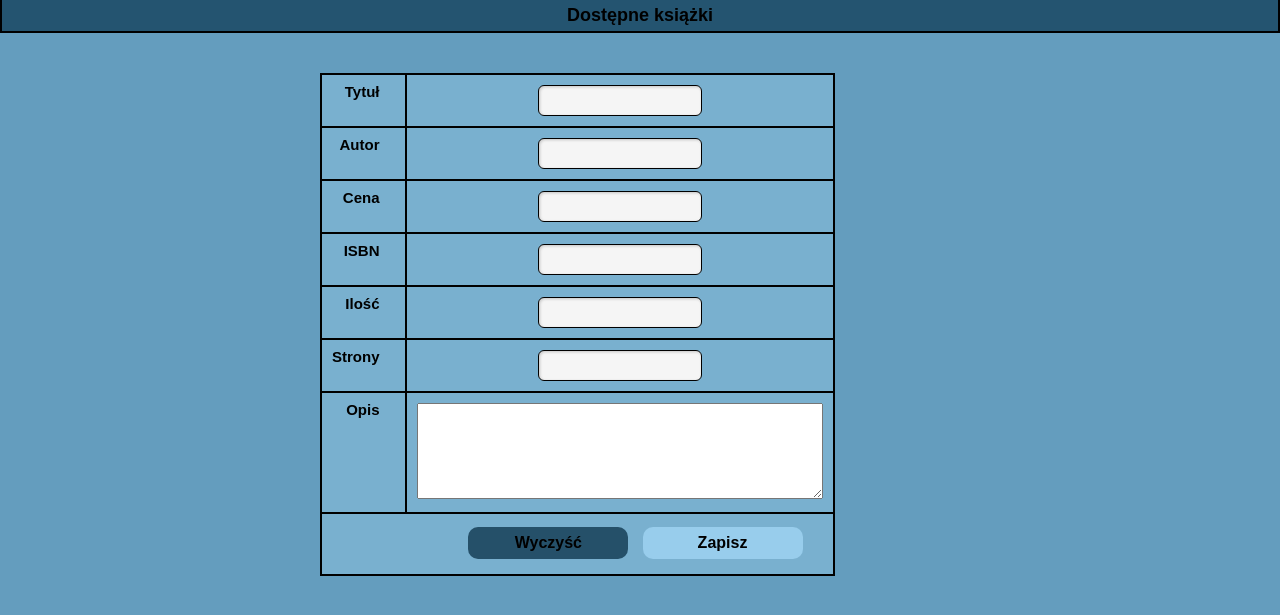
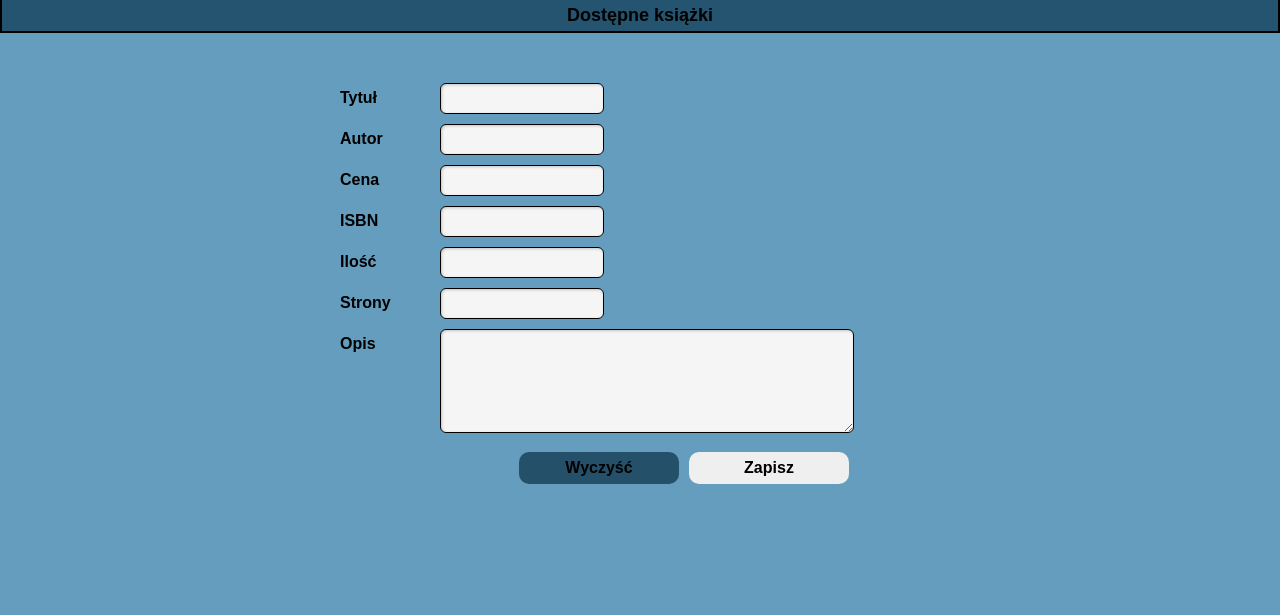
Before and after one commit to Kiaraxox/Praktyki, a PHP site: page /add_book.html in a window 1280 px wide. Shown: the part 92-707 px from the top of the page. Run offline with PHP 8.4, Linux system fonts and the light colour scheme.

Commit message:
Add files via upload

```diff
--- a/ksiegarnia/add_book.html
+++ b/ksiegarnia/add_book.html
@@ -4,6 +4,7 @@
     <meta charset="UTF-8">
     <meta name="viewport" content="width=device-width, initial-scale=1.0">
     <link rel="stylesheet" href="styl.css">
+    <script src="script.js"></script>
     <title>Księgarnia</title>
 </head>
 <body>
@@ -25,50 +26,46 @@
 
     <div class="zawartosc-formularz">
         <form action="" method="POST">
-            <table>
 
-            <tr>
-            <td><strong>Tytuł</strong></td>
-            <td><input type="text" name="Tytul"></td>
-            </tr>
+            <div>
+                <p><strong>Tytuł</strong></p>
+                <input type="text" name="Tytul" id="tytul" class="zawartosc-formularz-pole">
+            </div>
 
-            <tr>
-            <td><strong>Autor</strong></td>
-            <td><input type="text" name="Autor"></td>
-            </tr>
+            <div>
+                <p><strong>Autor</strong></p>
+                <input type="text" name="Autor" id="autor" class="zawartosc-formularz-pole">
+            </div>
 
-            <tr>
-            <td><strong>Cena</strong></td>
-            <td><input type="text" name="Cena"></td>
-            </tr>
+            <div>
+                <p><strong>Cena</strong></p>
+                <input type="text" name="Cena" id="cena" class="zawartosc-formularz-pole">
+            </div>
 
-            <tr>
-            <td><strong>ISBN</strong></td>
-            <td><input type="number" name="ISBN"></td>
-            </tr>
+            <div>
+                <p><strong>ISBN</strong></p>
+                <input type="number" name="ISBN" id="ISBN" class="zawartosc-formularz-pole">
+            </div>
 
-           <tr>
-            <td><strong>Ilość</strong></td>
-            <td><input type="number" name="Ilosc"></td>
-            </tr>
+            <div>
+                <p><strong>Ilość</strong></p>
+                <input type="number" name="Ilosc" id="ilosc" class="zawartosc-formularz-pole">
+            </div>
 
-            <tr>
-            <td><strong>Strony</strong></td>
-            <td><input type="number" name="strony"></td>
-            </tr>
+            <div>
+                <p><strong>Strony</strong></p>
+                <input type="number" name="strony" id="strony" class="zawartosc-formularz-pole">
+            </div>
 
-           <tr>
-            <td><strong>Opis</strong></td>
-            <td><textarea type="text" name="opis"></textarea></td>
-            </tr>
+            <div>
+                <p><strong>Opis</strong></p>
+                <textarea type="text" name="opis" id="Opis" class="zawartosc-formularz-pole"></textarea>
+            </div>
 
-            <tr>
-            <td colspan="2">
-            <input type="reset" value="Wyczyść">
-            <input type="submit" value="Zapisz">
-            </td>
-            </tr>
-            </table>
+            <div class="przyciski">
+                <input type="reset" value="Wyczyść">
+                <input type="button" value="Zapisz" onclick="walidacja()">
+            </div>
         </form>
     </div>
 </body>
--- a/ksiegarnia/styl.css
+++ b/ksiegarnia/styl.css
@@ -116,7 +116,7 @@ table td, table th{
 }
 
 table th{
-  background-color: rgb(19, 81, 117);
+  background-color: rgb(40, 83, 109);
 }
 
 table td:first-child {
@@ -133,7 +133,7 @@ table td:last-child {
 caption{
   border: solid black 2px;
   padding: 10px;
-  background-color: rgb(19, 81, 117);
+  background-color: rgb(40, 83, 109);
   text-align: center;
 }
 
@@ -143,6 +143,7 @@ caption{
   padding: 7px;
   background-color: rgb(91, 174, 223);
   text-align: center;
+  border-radius: 10px;
 }
 
 .przycisk button:hover{
@@ -150,8 +151,7 @@ caption{
   background-color: rgb(147, 189, 243);
 }
 
-.zawartosc-formularz form input[type="text"],
-.zawartosc-formularz form input[type="number"] {
+.zawartosc-formularz-pole {
   width: 150px;
   padding: 6px;
   border-radius: 6px;
@@ -177,7 +177,7 @@ textarea[name="opis"] {
 
 
 input[type="reset"],
-input[type="submit"] {
+input[type="button"] {
   text-align: center;
   font-size: 16px;width: 250px;
   font-weight: bold;
@@ -204,7 +204,7 @@ input[type="submit"] {
   color: black;
 }
 
-input[type="submit"]:hover{
+input[type="button"]:hover{
   cursor: pointer;
   background-color: rgb(91, 174, 223);
 }
@@ -216,3 +216,29 @@ input[type="submit"]:hover{
   flex-direction: column;
   align-items: flex-start;
 }
+
+form > div {
+  margin: 10px 20px;
+}
+
+form p{
+  float: left;
+  margin: 0;
+  padding-top: 6px;
+  width: 100px;
+}
+
+.przyciski{
+  display: flex;
+  justify-content: flex-end;
+}
+
+input.blad_walidacji {
+  width: 150px;
+  padding: 6px;
+  border-radius: 6px;
+  border: 2px solid red;
+  font-size: 15px;
+  background-color: #f5f5f5;
+  box-shadow: inset 1px 1px 3px rgba(0, 0, 0, 0.2);
+}
```
Also changed, not shown: ksiegarnia/script.js (added, +83 -0 lines).
